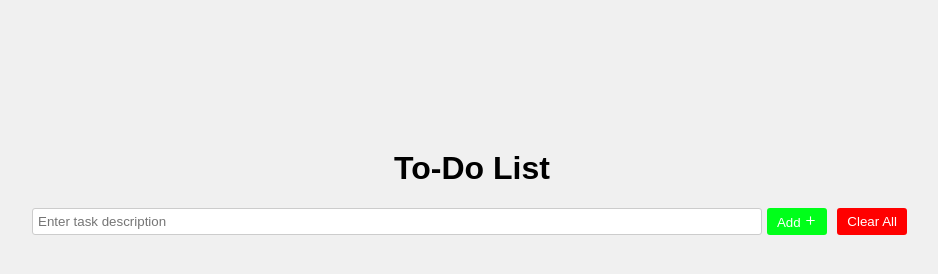
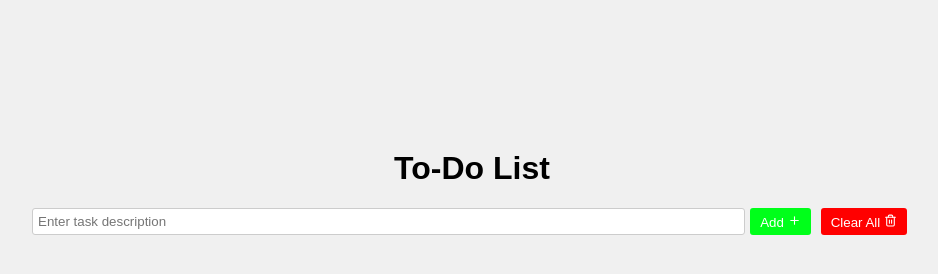
Before and after one commit to Slipum/codeLingo_languagesHub, a plain HTML site: page index.html in a window 1280 px wide. Shown: the whole page, without its empty margins (168-1106 px from the left). Drawn offline with Linux system fonts and the light colour scheme.

Commit message:
add svg ico for button

```diff
--- a/index.html
+++ b/index.html
@@ -25,7 +25,26 @@
 					<line x1="5" x2="19" y1="12" y2="12" />
 				</svg>
 			</button>
-			<button class="delete" onclick="clearAllTasks()">Clear All</button>
+			<button class="delete" onclick="clearAllTasks()">
+				Clear All
+				<svg
+					class="feather feather-trash-2"
+					fill="none"
+					height="24"
+					stroke="currentColor"
+					stroke-linecap="round"
+					stroke-linejoin="round"
+					stroke-width="2"
+					viewBox="0 0 24 24"
+					width="24"
+					xmlns="http://www.w3.org/2000/svg">
+					<polyline points="3 6 5 6 21 6" />
+					<path
+						d="M19 6v14a2 2 0 0 1-2 2H7a2 2 0 0 1-2-2V6m3 0V4a2 2 0 0 1 2-2h4a2 2 0 0 1 2 2v2" />
+					<line x1="10" x2="10" y1="11" y2="17" />
+					<line x1="14" x2="14" y1="11" y2="17" />
+				</svg>
+			</button>
 		</div>
 
 		<div id="todo-container"></div>
```
